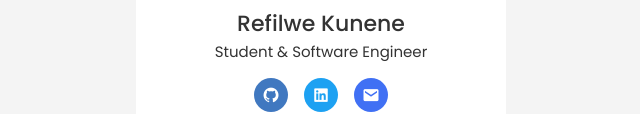
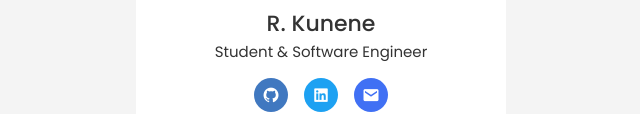
Before and after one commit to rkunene/profile-card, a plain HTML site: page index.html in a window 1280 px wide. Shown: the part 365-479 px from the top of the page, without its empty margins (319-959 px from the left). Drawn offline with nearby package versions, Linux system fonts and the light colour scheme.

Commit message:
Changed a few things in the HTML.

```diff
--- a/index.html
+++ b/index.html
@@ -19,7 +19,7 @@
             <img src="assets/img.jpeg" alt="" class="profile-image">
         </div>
         <div class="text-data">
-            <span class="name">Refilwe Kunene</span>
+            <span class="name">R. Kunene</span>
             <span class="job">Student & Software Engineer</span>
         </div>
         <div class="media-buttons">
```
Also changed, not shown: 2 other files.
